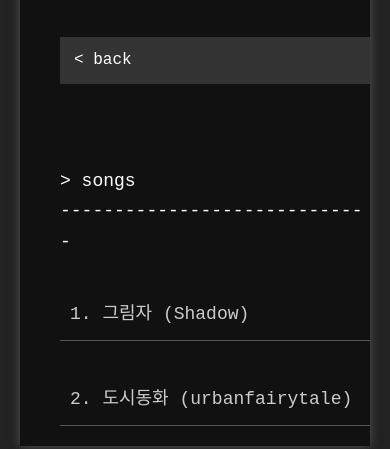
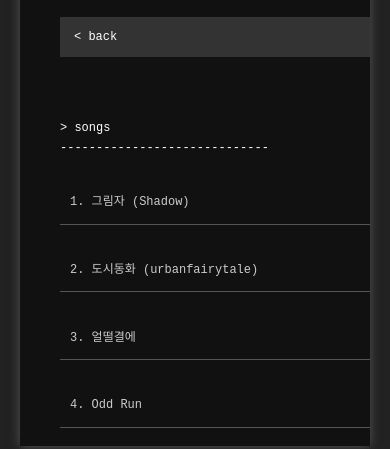
Before and after one commit to ink1002/underflow-project01, a plain HTML site: page index.html in a window 390 px wide. Both pictures are taken after a click on the button "songs". Shown: the part 246-695 px from the top of the page. Drawn offline with Linux system fonts and the light colour scheme.

Commit message:
모바일 폰트 크기 수정

```diff
--- a/styles.css
+++ b/styles.css
@@ -382,7 +382,7 @@ ul li {
 }
 @media (max-width: 420px) {
     body {
-        font-size: 14px;
+        font-size: 12px;
         padding: 0 24px;
         line-height: 1.7;
     }
@@ -399,7 +399,6 @@ ul li {
         display: flex;
         flex-direction: column;
         align-items: center;
-        gap: 20px;
     }
 
     .song-content img {
@@ -424,11 +423,11 @@ ul li {
 
     ul li {
         padding: 10px 5px;
-        font-size: 14px;
+        font-size: 12px;
     }
 
     .back-button {
-        font-size: 14px;
+        font-size: 12px;
         padding: 8px 12px;
     }
 }
@@ -440,7 +439,7 @@ body {
     background-color: #222; /* 차콜 색상 */
     color: #fff;
     font-family: 'Courier New', Courier, monospace;
-    font-size: 18px;  /* 기본 폰트 조금 키움 */
+    font-size: 12px;  /* 기본 폰트 조금 키움 */
     display: flex;
     justify-content: center;
     align-items: center;
@@ -464,11 +463,11 @@ body {
     list-style: none;
     padding: 14px 10px;
     border-bottom: 1px solid #555;
-    font-size: 18px;
+    font-size: 12px;
   }
 
   .back-button {
-    font-size: 16px;
+    font-size: 12px;
     padding: 10px 14px;
     display: inline-block;
     margin-bottom: 20px;
```
